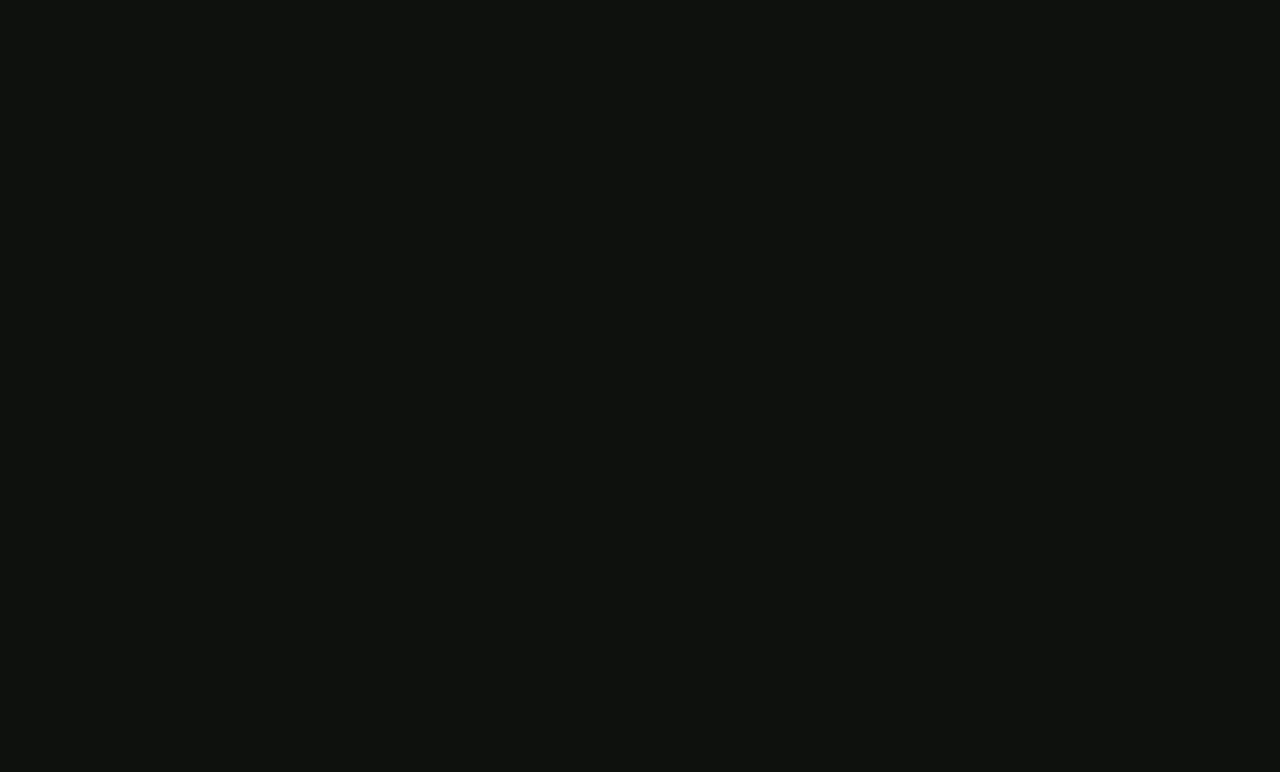
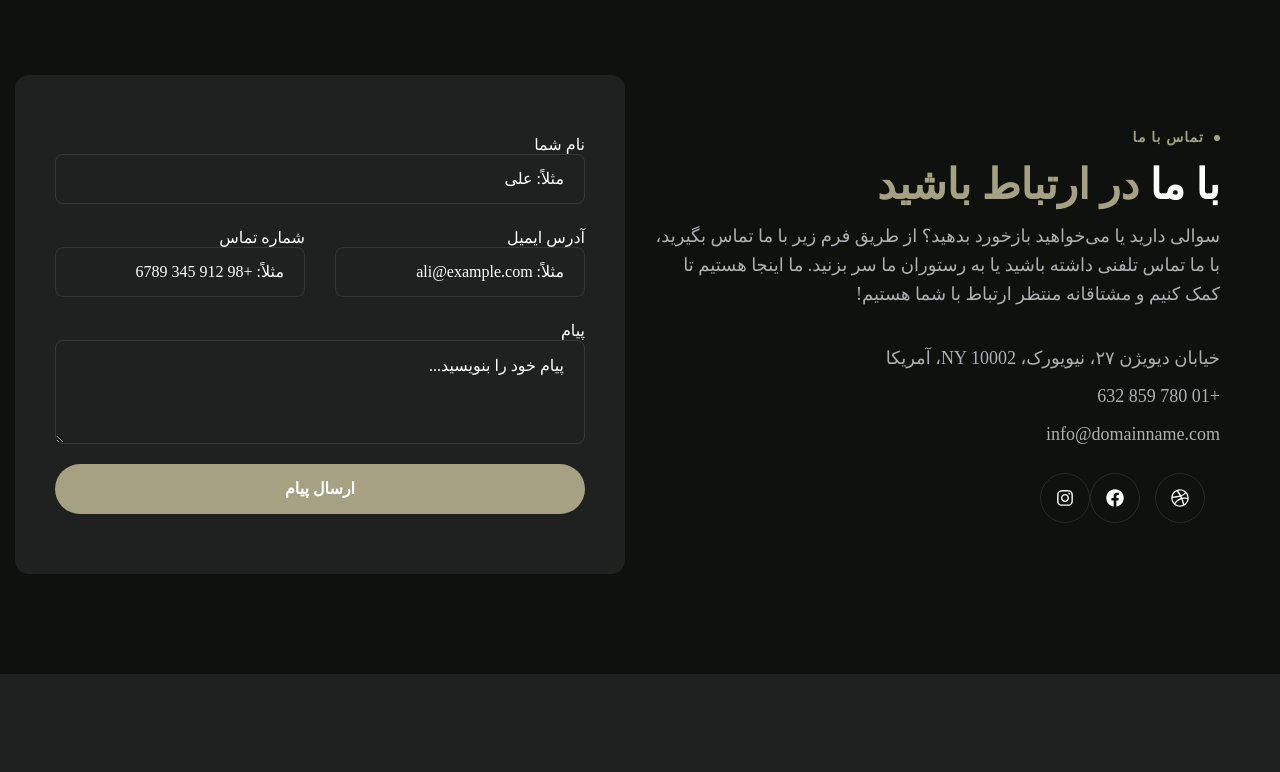
Before and after one commit to AmirHoseinDeldar/cafeshemron, a Next.js app: page /contact-us in a window 1280 px wide. Shown: the part 540-1312 px from the top of the page. Before the commit the page ends 800 px from the top, so only its background shows below. Built offline with nearby package versions, Linux system fonts and the light colour scheme.

Commit message:
all projects done

```diff
--- a/app/components/Navbar.jsx
+++ b/app/components/Navbar.jsx
@@ -38,7 +38,11 @@ const Navbar = () => {
                       منو
                     </a>
                   </li>
-
+                  <li className="nav-item">
+                    <a className="nav-link" href="/gallery">
+                      گالری
+                    </a>
+                  </li>
                   <li className="nav-item">
                     <a className="nav-link" href="/contact-us">
                       تماس با ما
@@ -84,25 +88,26 @@ const Navbar = () => {
                     خانه
                   </a>
                 </li>
-
                 <li className="nav-item">
                   <a className="nav-link" href="/about-us">
                     درباره ما
                   </a>
                 </li>
-
                 <li className="nav-item">
                   <a className="nav-link" href="/services">
                     خدمات
                   </a>
                 </li>
-
                 <li className="nav-item">
                   <a className="nav-link" href="/menu">
                     منو
                   </a>
                 </li>
-
+                <li className="nav-item">
+                  <a className="nav-link" href="/gallery">
+                    گالری
+                  </a>
+                </li>
                 <li className="nav-item">
                   <a className="nav-link" href="/contact-us">
                     تماس با ما
--- a/app/contact-us/page.jsx
+++ b/app/contact-us/page.jsx
@@ -1,9 +1,160 @@
-import React from 'react'
+import React from "react";
+import HeaderComponents from "../components/HeaderComponents";
+import ReserveTable from "../components/ReserveTable";
+import { FaDribbble, FaFacebook, FaInstagram } from "react-icons/fa";
 
 const ContactUs = () => {
   return (
-    <div>ContactUs</div>
-  )
-}
+    <>
+      {" "}
+      <HeaderComponents title="تماس با ما" />
+      <div className="page-contact-us">
+        <div className="container">
+          <div className="row align-items-center">
+            <div className="col-lg-6">
+              <div className="contact-us-content">
+                <div className="section-title">
+                  <h3 className="wow fadeInUp">تماس با ما</h3>
+                  <h2 className="text-anime-style-2" data-cursor="-opaque">
+                    با ما <span>در ارتباط باشید</span>
+                  </h2>
+                  <p className="wow fadeInUp" data-wow-delay="0.2s">
+                    سوالی دارید یا می‌خواهید بازخورد بدهید؟ از طریق فرم زیر با
+                    ما تماس بگیرید، با ما تماس تلفنی داشته باشید یا به رستوران
+                    ما سر بزنید. ما اینجا هستیم تا کمک کنیم و مشتاقانه منتظر
+                    ارتباط با شما هستیم!
+                  </p>
+                </div>
 
-export default ContactUs
+                <div
+                  className="contact-info-list wow fadeInUp"
+                  data-wow-delay="0.4s"
+                >
+                  <ul>
+                    <li>خیابان دیویژن ۲۷، نیویورک، NY 10002، آمریکا</li>
+                    <li>
+                      <a href="tel:780859632">+01 780 859 632</a>
+                    </li>
+                    <li>
+                      <a href="mailto:info@domainname.com">
+                        info@domainname.com
+                      </a>
+                    </li>
+                  </ul>
+                </div>
+
+                <div
+                  className="contact-social-list wow fadeInUp"
+                  data-wow-delay="0.6s"
+                >
+                  <ul>
+                    <li>
+                      <a href="#">
+                        <FaDribbble />
+                      </a>
+                    </li>
+                    <li>
+                      <a href="#">
+                        <FaFacebook />
+                      </a>
+                    </li>
+                    <li>
+                      <a href="#">
+                        <FaInstagram />
+                      </a>
+                    </li>
+                  </ul>
+                </div>
+              </div>
+            </div>
+
+            <div className="col-lg-6">
+              <div className="contact-form">
+                <form
+                  id="contactForm"
+                  action="#"
+                  method="POST"
+                  data-toggle="validator"
+                  className="wow fadeInUp"
+                  noValidate
+                >
+                  <div className="row">
+                    <div className="form-group col-md-12 mb-4">
+                      <label className="form-label" htmlFor="Name">
+                        نام شما
+                      </label>
+                      <input
+                        type="text"
+                        name="Name"
+                        className="form-control"
+                        id="Name"
+                        placeholder="مثلاً: علی"
+                        required
+                      />
+                      <div className="help-block with-errors"></div>
+                    </div>
+
+                    <div className="form-group col-md-6 mb-4">
+                      <label className="form-label" htmlFor="Email">
+                        آدرس ایمیل
+                      </label>
+                      <input
+                        type="email"
+                        name="Email"
+                        className="form-control"
+                        id="Email"
+                        placeholder="مثلاً: ali@example.com"
+                        required
+                      />
+                      <div className="help-block with-errors"></div>
+                    </div>
+
+                    <div className="form-group col-md-6 mb-4">
+                      <label className="form-label" htmlFor="Phone">
+                        شماره تماس
+                      </label>
+                      <input
+                        type="text"
+                        name="Phone"
+                        className="form-control"
+                        id="Phone"
+                        placeholder="مثلاً: +98 912 345 6789"
+                        required
+                      />
+                      <div className="help-block with-errors"></div>
+                    </div>
+
+                    <div className="form-group col-md-12 mb-5">
+                      <label className="form-label" htmlFor="Message">
+                        پیام
+                      </label>
+                      <textarea
+                        name="Message"
+                        className="form-control"
+                        id="Message"
+                        rows="4"
+                        placeholder="پیام خود را بنویسید..."
+                      ></textarea>
+                      <div className="help-block with-errors"></div>
+                    </div>
+
+                    <div className="col-md-12">
+                      <button type="submit" className="btn-default disabled">
+                        ارسال پیام
+                      </button>
+                      <div id="MsgSubmit" className="h3 hidden"></div>
+                    </div>
+                  </div>
+                </form>
+              </div>
+            </div>
+          </div>
+        </div>
+      </div>
+      {/* <Maps /> */}
+      <ReserveTable />
+    </>
+  );
+};
+
+export default ContactUs;
--- a/app/gallery/page.jsx
+++ b/app/gallery/page.jsx
@@ -1,7 +1,43 @@
 import React from "react";
+import HeaderComponents from "../components/HeaderComponents";
+import Image from "next/image";
+import ReserveTable from "../components/ReserveTable";
 
 const Gallery = () => {
-  return <div>Gallery</div>;
+  return (
+    <>
+      <HeaderComponents title="آلبوم ما" />
+      <div className="page-gallery">
+        <div className="container">
+          <div className="row gallery-items page-gallery-box">
+            {[1, 4].map((num, index) => (
+              <div className="col-lg-4 col-6" key={num}>
+                <div
+                  className="photo-gallery wow fadeInUp"
+                  data-wow-delay={`${index * 0.2}s`}
+                  style={{
+                    visibility: "visible",
+                    animationDelay: `${index * 0.2}s`,
+                    animationName: "fadeInUp",
+                  }}
+                >
+                  <figure className="image-anime">
+                    <Image
+                      width={1000}
+                      height={1000}
+                      src={`/gallery-${num}.jpg`}
+                      alt=""
+                    />
+                  </figure>
+                </div>
+              </div>
+            ))}
+          </div>
+        </div>
+      </div>
+      <ReserveTable />
+    </>
+  );
 };
 
 export default Gallery;
```
